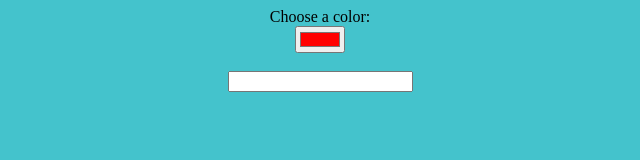
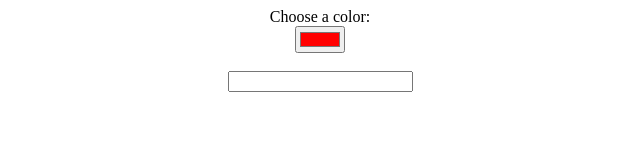
Before and after one commit to NallaLakshmanBrhammaTeja/Jsproject, a plain HTML site: page index.html in a window 1280 px wide. Shown: the whole page, without its empty margins (320-960 px from the left). Drawn offline with Linux system fonts and the light colour scheme.

Commit message:
Update index.html

```diff
--- a/index.html
+++ b/index.html
@@ -20,7 +20,7 @@
     </style>
 </head>
 
-<body style="background-color: rgb(68, 195, 204);">
+<body>
     <div class="color-picker-container">
         <label for="color">Choose a color: </label>
         <input type="color" id="color" value="#ff0000" onclick="toggleColorPicker()">
```
